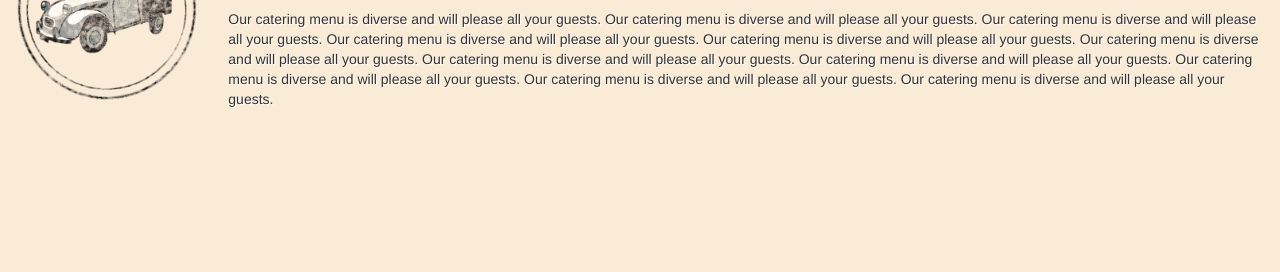
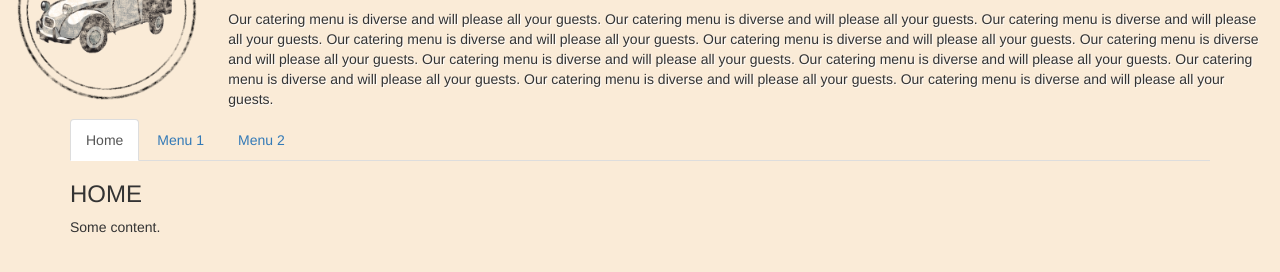
Before and after one commit to npmcdn-to-unpkg-bot/chloesco.com, a plain HTML site: page catering.html in a window 1280 px wide. Shown: the part 154-426 px from the top of the page. Drawn offline with nearby package versions, Linux system fonts and the light colour scheme.

Commit message:
added tabs

```diff
--- a/catering.html
+++ b/catering.html
@@ -74,5 +74,26 @@
 
     </div>
 
+    <div class="container">
+    <ul class="nav nav-tabs">
+  <li class="active"><a data-toggle="tab" href="#home">Home</a></li>
+  <li><a data-toggle="tab" href="#menu1">Menu 1</a></li>
+  <li><a data-toggle="tab" href="#menu2">Menu 2</a></li>
+</ul>
 
+<div class="tab-content">
+  <div id="home" class="tab-pane fade in active">
+    <h3>HOME</h3>
+    <p>Some content.</p>
+  </div>
+  <div id="menu1" class="tab-pane fade">
+    <h3>Menu 1</h3>
+    <p>Some content in menu 1.</p>
+  </div>
+  <div id="menu2" class="tab-pane fade">
+    <h3>Menu 2</h3>
+    <p>Some content in menu 2.</p>
+  </div>
+</div>
+    </div>
     <!-- end title -->
```
